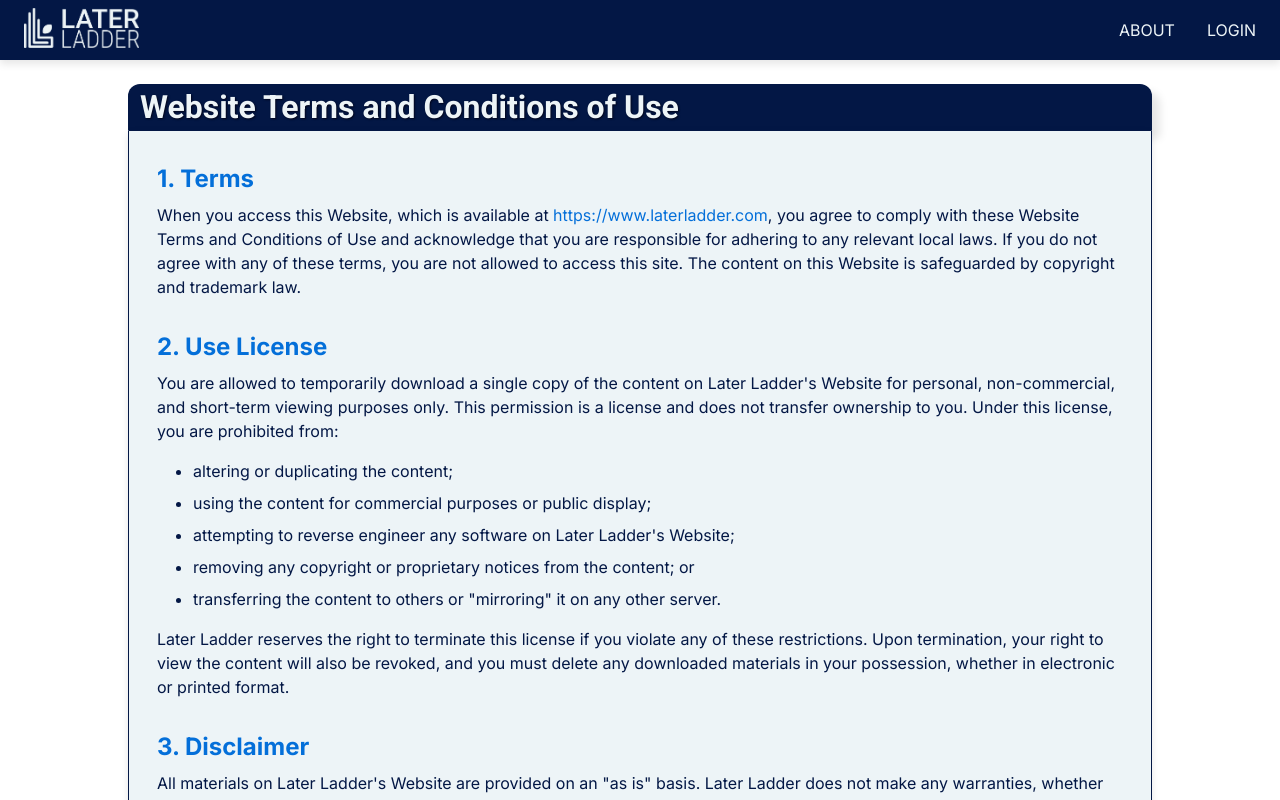
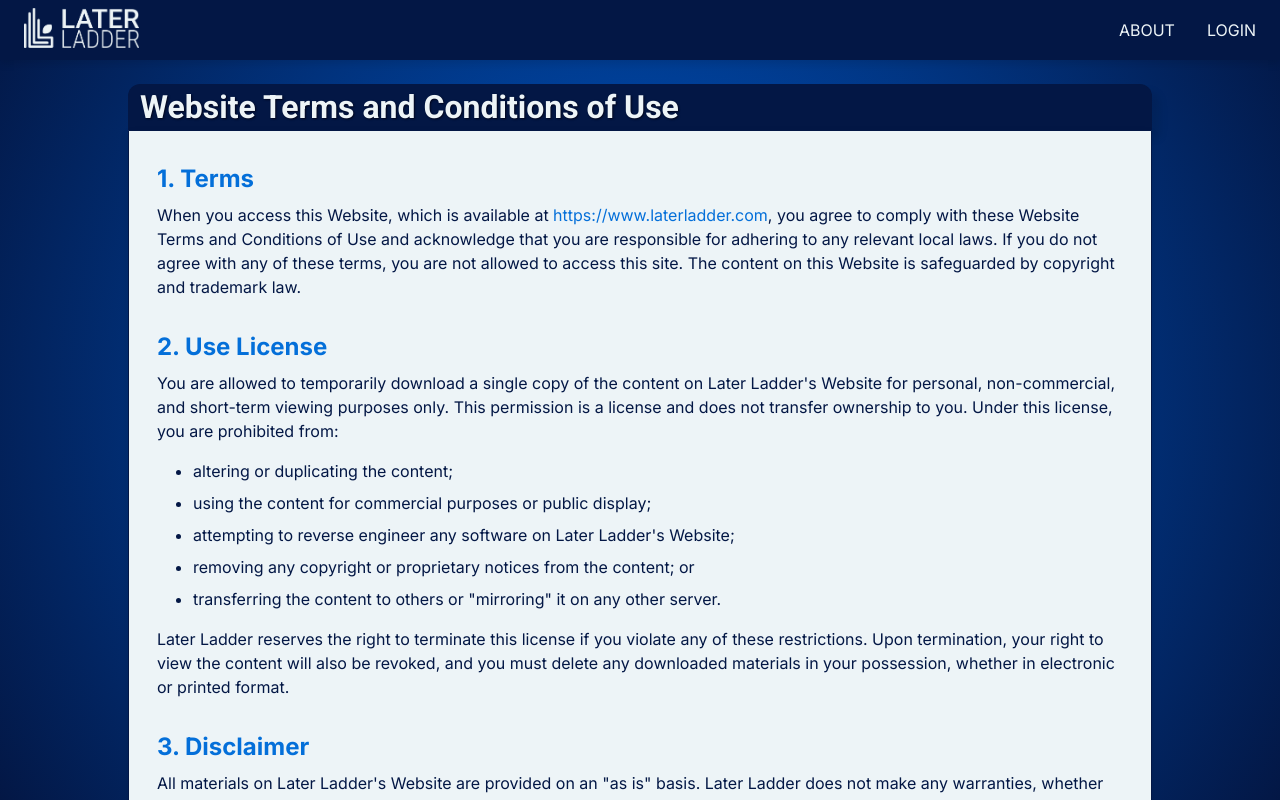
Before and after one commit to heatherpiper/My-AFL-Ladder, a Vue app in the folder vue/: page /terms-of-service in a window 1280 px wide. Shown: the top 800 px of the page. Built offline with nearby package versions, Linux system fonts and the light colour scheme.

Commit message:
Fix background gradient appearing on all pages

```diff
--- a/vue/src/App.vue
+++ b/vue/src/App.vue
@@ -85,6 +85,8 @@ body, html {
   display: flex;
   flex-direction: column;
   flex: 1;
+  background: radial-gradient(circle at center, var(--afl-500) 0%, var(--afl-600) 40%, var(--afl-800) 100%);
+  background-attachment: fixed;
 }
 
 .content-wrapper {
```
